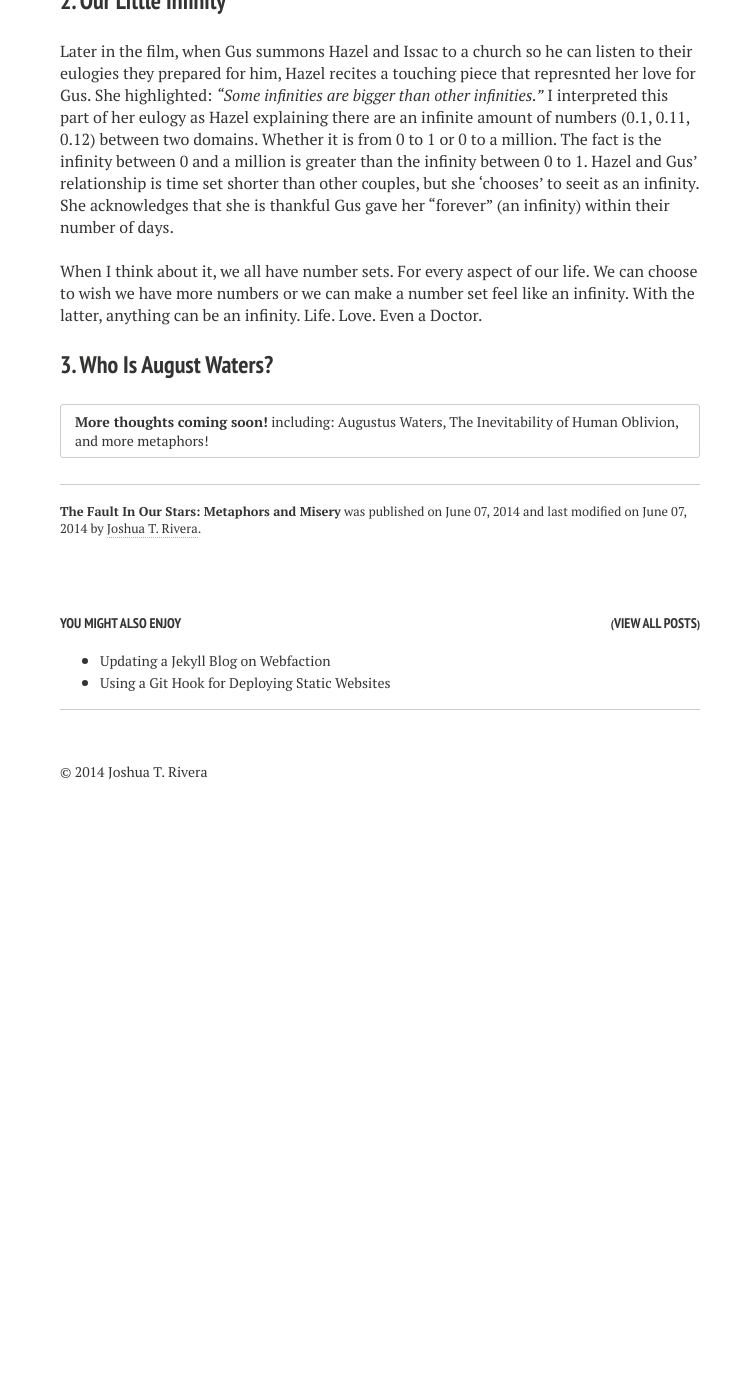
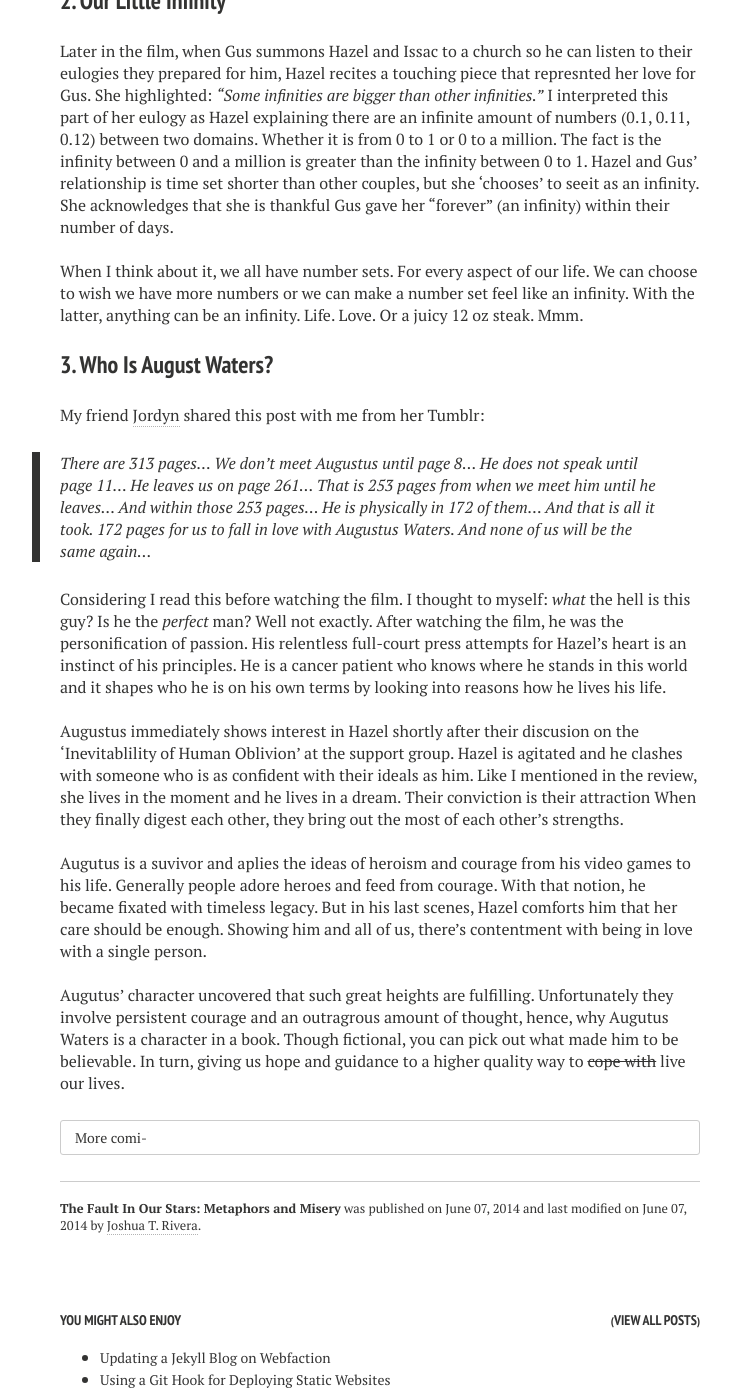
Before and after one commit to alexpolonsky/doswah.com, a Jekyll site: the page built from _posts/2014-06-07-the-fault-in-our-stars.md, in a window 1280 px wide and 1400 px high, scrolled down 3171 px. Shown: the whole window, without its empty margins (260-991 px from the left). Built offline with Jekyll 4.4.1, drawn with Linux system fonts in a browser that asks for light colours; nearby versions of some CDN libraries; before the commit the page ends 4001 px from its top, so only the background shows below that; some of the changed text lies outside the part shown.

Commit message:
Updated TFIOS with AW thoughts

```diff
--- a/_posts/2014-06-07-the-fault-in-our-stars.md
+++ b/_posts/2014-06-07-the-fault-in-our-stars.md
@@ -81,12 +81,21 @@
 
 Later in the film, when Gus summons Hazel and Issac to a church so he can listen to their eulogies they prepared for him, Hazel recites a touching piece that represnted her love for Gus. She highlighted: *"Some infinities are bigger than other infinities."* I interpreted this part of her eulogy as Hazel explaining there are an infinite amount of numbers (0.1, 0.11, 0.12) between two domains. Whether it is from 0 to 1 or 0 to a million. The fact is the infinity between 0 and a million is greater than the infinity between  0 to 1. Hazel and Gus' relationship is time set shorter than other couples, but she 'chooses' to seeit as an infinity. She acknowledges that she is thankful Gus gave her "forever" (an infinity) within their number of days.
 <br><br>
-When I think about it, we all have number sets. For every aspect of our life. We can choose to wish we have more numbers or we can make a number set feel like an infinity. With the latter, anything can be an infinity. Life. Love. Even a Doctor.
+When I think about it, we all have number sets. For every aspect of our life. We can choose to wish we have more numbers or we can make a number set feel like an infinity. With the latter, anything can be an infinity. Life. Love. Or a juicy 12 oz steak. Mmm.
 
 ### 3. Who Is August Waters?
 
+My friend [Jordyn](http://jordynchung.tumblr.com) shared this post with me from her Tumblr:
 
+> There are 313 pages... We don't meet Augustus until page 8... He does not speak until page 11... He leaves us on page 261... That is 253 pages from when we meet him until he leaves... And within those 253 pages... He is physically in 172 of them... And that is all it took. 172 pages for us to fall in love with Augustus Waters. And none of us will be the same again...
 
+Considering I read this before watching the film. I thought to myself: *what* the hell is this guy? Is he the *perfect* man? Well not exactly. After watching the film, he was the personification of passion. His relentless full-court press attempts for Hazel's heart is an instinct of his principles. He is a cancer patient who knows where he stands in this world and it shapes who he is on his own terms by looking into reasons how he lives his life.
+<br><br>
+Augustus immediately shows interest in Hazel shortly after their discusion on the 'Inevitablility of Human Oblivion' at the support group.  Hazel is agitated and he clashes with someone who is as confident with their ideals as him. Like I mentioned in the review, she lives in the moment and he lives in a dream. Their conviction is their attraction When they finally digest each other, they bring out the most of each other's strengths.
+<br><br>
+Augutus is a suvivor and aplies the ideas of heroism and courage from his video games to his life. Generally people adore heroes and feed from courage. With that notion, he became fixated with timeless legacy. But in his last scenes, Hazel comforts him that her care should be enough. Showing him and all of us, there's contentment with being in love with a single person.
+<br><br>
+Augutus' character uncovered that such great heights are fulfilling. Unfortunately they involve persistent courage and an outragrous amount of thought, hence, why Augutus Waters is a character in a book. Though fictional, you can pick out what made him to be believable. In turn, giving us hope and guidance to a higher quality way to <strike>cope with</strike> live our lives.
 
-**More thoughts coming soon!** including: Augustus Waters, The Inevitability of Human Oblivion, and more metaphors!
+More comi-
 {: .notice}
```
Also changed, not shown: other parts of _posts/2014-06-07-the-fault-in-our-stars.md (+1 -1 lines).
